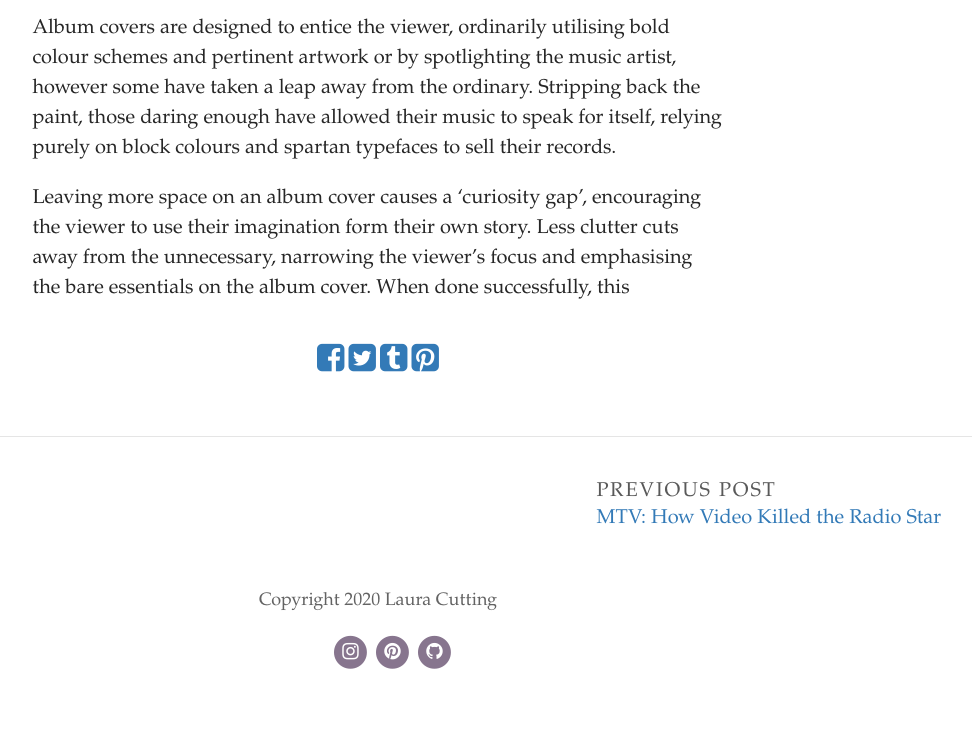
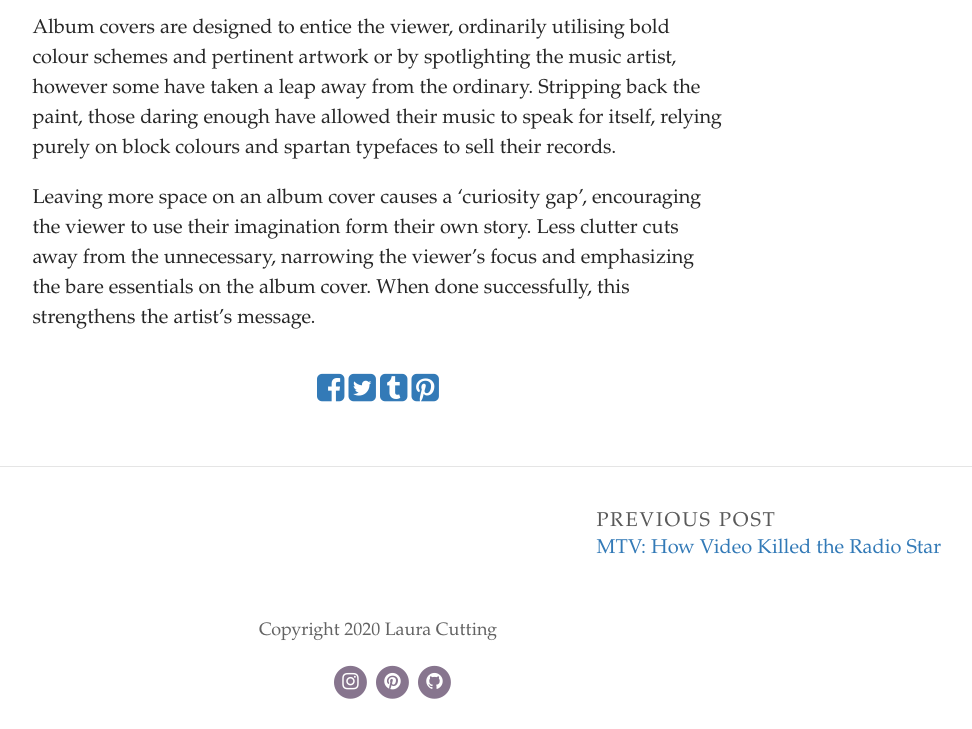
Before and after one commit to lauracutting/typetune, a Jekyll site: the page built from _posts/2020-10-23-minimalist-album-covers.md, in a window 1280 px wide and 1069 px high. Shown: the part 340-1069 px from the top of the window, without its empty margins (262-1234 px from the left). Built offline with Jekyll 4.4.1, drawn with Linux system fonts in a browser that asks for light colours; some web fonts are replaced.

Commit message:
Update Post “2020-10-23-minimalist-album-covers”

```diff
--- a/_posts/2020-10-23-minimalist-album-covers.md
+++ b/_posts/2020-10-23-minimalist-album-covers.md
@@ -8,4 +8,4 @@
 ---
 Album covers are designed to entice the viewer, ordinarily utilising bold colour schemes and pertinent artwork or by spotlighting the music artist, however some have taken a leap away from the ordinary. Stripping back the paint, those daring enough have allowed their music to speak for itself, relying purely on block colours and spartan typefaces to sell their records.
 
-Leaving more space on an album cover causes a ‘curiosity gap’, encouraging the viewer to use their imagination form their own story. Less clutter cuts away from the unnecessary, narrowing the viewer's focus and emphasising the bare essentials on the album cover. When done successfully, this
+Leaving more space on an album cover causes a ‘curiosity gap’, encouraging the viewer to use their imagination form their own story. Less clutter cuts away from the unnecessary, narrowing the viewer's focus and emphasizing the bare essentials on the album cover. When done successfully, this strengthens the artist's message.
```
